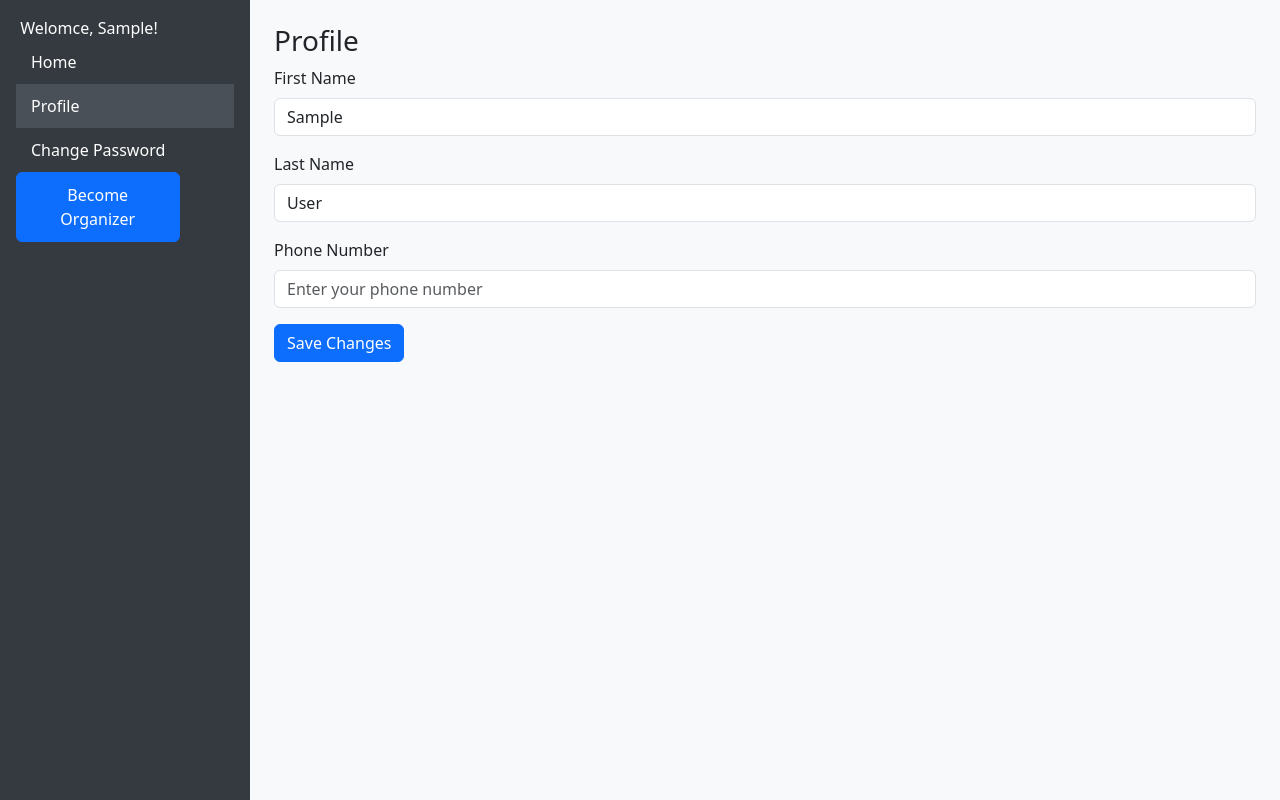
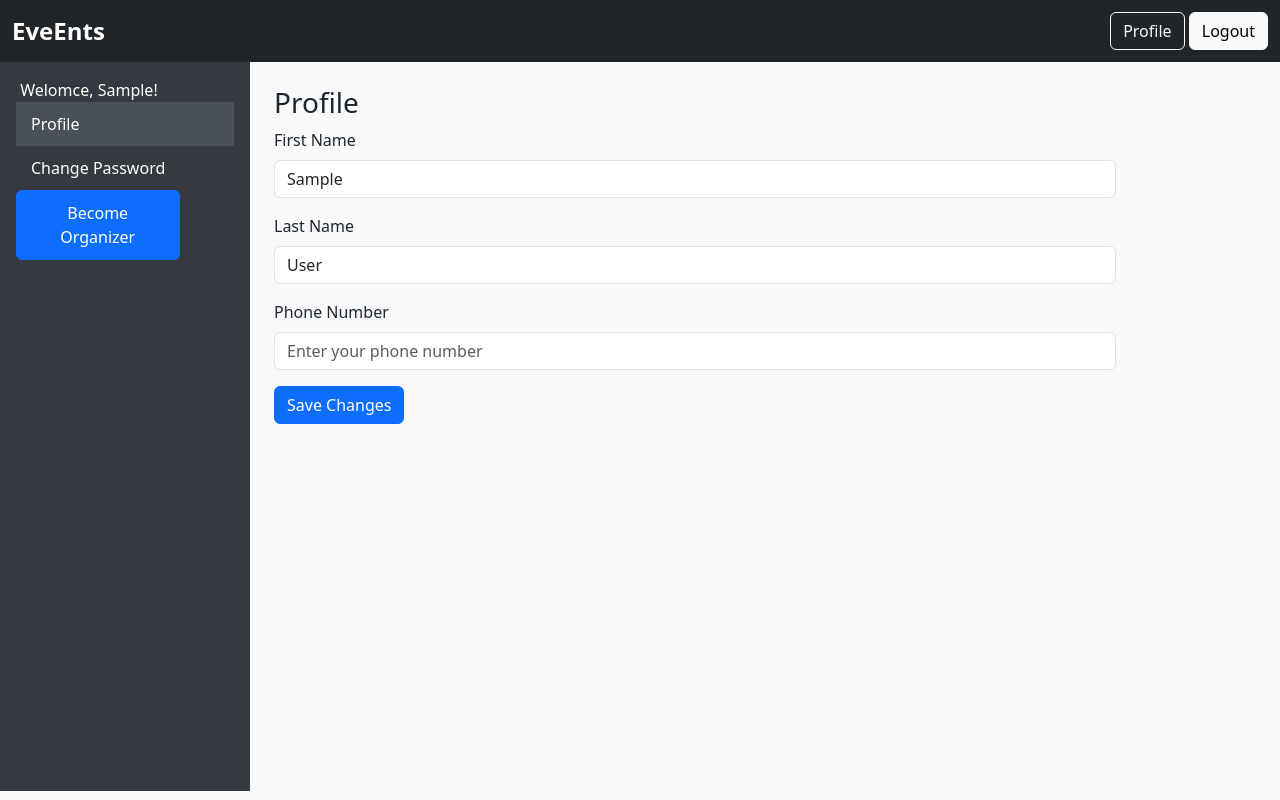
Before and after one commit to charitra1022/EventManager, a Django app: template manager_api/templates/manager_api/dashboard.html in a window 1280 px wide. Run offline with Django 5.2, Linux system fonts and the light colour scheme; the template is opened without the code that fills it, so the values that code supplies are empty; the visitor is signed in with stand-in values (Sample User, id 1).

Commit message:
added navbar in dashboard.html

```diff
--- a/manager_api/templates/manager_api/dashboard.html
+++ b/manager_api/templates/manager_api/dashboard.html
@@ -10,13 +10,12 @@
         body {
             background-color: #f8f9fa;
             margin: 0;
-            display: flex;
         }
         .sidebar {
             width: 250px;
             background-color: #343a40;
             color: #ffffff;
-            height: 100vh;
+            height: 91.1vh;
             padding-top: 1rem;
         }
         .sidebar a {
@@ -35,13 +34,48 @@
         .form-control {
             margin-bottom: 1rem;
         }
+        .navbar-brand {
+            font-weight: bold;
+            font-size: 1.5rem;
+        }
+        .container {
+            display: flex;
+            padding: 0;
+            margin: 0;
+        }
     </style>
 </head>
 <body>
+    <!-- Navbar -->
+    <nav class="navbar navbar-expand-lg navbar-dark bg-dark">
+        <div class="container-fluid">
+            <a class="navbar-brand" href="{% url 'homepage' %}">EveEnts</a>
+            <button class="navbar-toggler" type="button" data-bs-toggle="collapse" data-bs-target="#navbarNav" aria-controls="navbarNav" aria-expanded="false" aria-label="Toggle navigation">
+                <span class="navbar-toggler-icon"></span>
+            </button>
+            <div class="collapse navbar-collapse" id="navbarNav">
+                <div class="ms-auto">
+                    {% if request.user.is_authenticated %}
+                        <form method="post" action="{% url 'logout' %}">
+                            {% csrf_token %}
+                            <a href="{% url 'dashboard' %}" class="btn btn-outline-light">Profile</a>
+                            <button type="submit" class="btn btn-light">Logout</button>
+                        </form>
+                    {% else %}
+                        <a href="{% url 'login' %}" class="btn btn-outline-light me-2">Login</a>
+                        <a href="{% url 'register' %}" class="btn btn-light">Register</a>
+                    {% endif %}
+                </div>
+            </div>
+        </div>
+    </nav>
+
+
+    <div class="container">
+
         <!-- Sidebar -->
         <div class="sidebar p-3">
             <span>&nbsp;Welomce, {{request.user.first_name|capfirst}}!</span>
-        <a href="{% url 'homepage' %}">Home</a>
             <a href="#profile" class="active" onclick="showSection('profile')">Profile</a>
             <a href="#changePassword" onclick="showSection('changePassword')">Change Password</a>
 
@@ -95,6 +129,8 @@
             </div>
         </div>
 
+    </div>
+
     <!-- Latest Bootstrap JS -->
     <script src="https://cdn.jsdelivr.net/npm/bootstrap@5.3.2/dist/js/bootstrap.bundle.min.js"></script>
 
```
Lines whose indentation alone changed are shown as unchanged.
